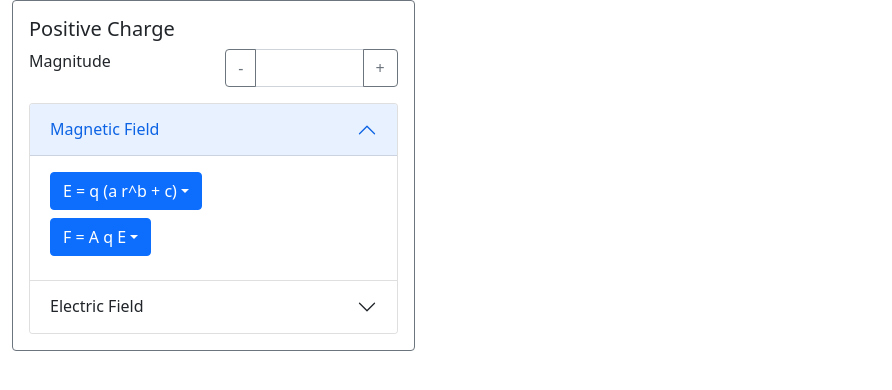
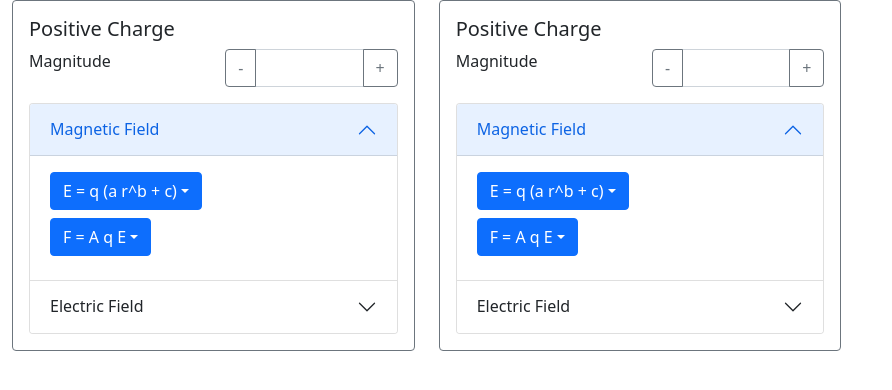
Before and after one commit to Novel-Observations-in-Mixed-Reality/web-app-react, a React (Create React App) app: page / in a window 1280 px wide. Shown: the top 390 px of the page, without its empty margins (0-892 px from the left). Built offline with nearby package versions, Linux system fonts and the light colour scheme.

Commit message:
Equation droplist working across cards and fields

```diff
--- a/src/components/App.js
+++ b/src/components/App.js
@@ -4,10 +4,10 @@ import FieldCard from './FieldCard';
 import { Container, Row, Col } from 'react-bootstrap';
 
 const data = [
-  { "fName": "Magnetic", "currGenEq": 0, "genVal1": 1, "genVal2": 0, "genVal3": 0, "genVal4": 0, "reactVal1": 0 },
-  { "fName": "Electric", "currGenEq": 1, "genVal1": 0, "genVal2": 0, "genVal3": 0, "genVal4": 0, "reactVal1": 0 },
-  //{ "fieldName": "Mlectric", "currGenEq": 0, "genVal1": 0, "genVal2": 0, "genVal3": 0, "genVal4": 0, "reactVal1": 0 },
-  // { "fieldName": "Xagnetic", "currGenEq": 0, "genVal1": 0, "genVal2": 0, "genVal3": 0, "genVal4": 0, "reactVal1": 0 },
+  { "fieldName": "Magnetic", "currGenEq": 0, "genVal1": 1, "genVal2": 0, "genVal3": 0, "genVal4": 0, "reactVal1": 0 },
+  { "fieldName": "Electric", "currGenEq": 1, "genVal1": 0, "genVal2": 0, "genVal3": 0, "genVal4": 0, "reactVal1": 0 },
+  { "fieldName": "Mlectric", "currGenEq": 0, "genVal1": 0, "genVal2": 0, "genVal3": 0, "genVal4": 0, "reactVal1": 0 },
+  { "fieldName": "Xagnetic", "currGenEq": 0, "genVal1": 0, "genVal2": 0, "genVal3": 0, "genVal4": 0, "reactVal1": 0 },
 
 ];
 
@@ -22,9 +22,9 @@ function App({ initialData }) {
 
           <Col md={6} lg={4}>
             <FieldCard initData={data} cardNumber={1}/>
-          {/* </Col>
+          </Col>
           <Col md={6} lg={4}>
-            <FieldCard initData={data} cardNumber={2}/> */}
+            <FieldCard initData={data} cardNumber={2}/>
           {/* </Col>
           <Col md={6} lg={4}>
             <FieldCard />
--- a/src/components/FieldCard.js
+++ b/src/components/FieldCard.js
@@ -6,8 +6,8 @@ import testData from '../data/testData.json';
 
 const eqs = ['q (a r^b + c)', 'a q log_b(cr + d)', 'a q v'];
 const data = [
-  { "fName": "Magnetic", "currGenEq": 0, "genVal1": 1, "genVal2": 0, "genVal3": 0, "genVal4": 0, "reactVal1": 0 },
-  { "fName": "Electric", "currGenEq": 1, "genVal1": 0, "genVal2": 0, "genVal3": 0, "genVal4": 0, "reactVal1": 0 },
+  { "fieldName": "Magnetic", "currGenEq": 0, "genVal1": 1, "genVal2": 0, "genVal3": 0, "genVal4": 0, "reactVal1": 0 },
+  { "fieldName": "Electric", "currGenEq": 1, "genVal1": 0, "genVal2": 0, "genVal3": 0, "genVal4": 0, "reactVal1": 0 },
   //{ "fieldName": "Mlectric", "currGenEq": 0, "genVal1": 0, "genVal2": 0, "genVal3": 0, "genVal4": 0, "reactVal1": 0 },
   // { "fieldName": "Xagnetic", "currGenEq": 0, "genVal1": 0, "genVal2": 0, "genVal3": 0, "genVal4": 0, "reactVal1": 0 },
 
@@ -16,28 +16,44 @@ const data = [
 export default function FieldCard({ initData, cardNumber }) {
 
 
-  const [fieldData, updateFD] = useState(initData);
+  const [fieldData, updateFD] = useState(data);
+
+  const [index, updateIndex] = useState(0);
   // console.log(initData);
-  // console.log(fieldData)
+  console.log(fieldData)
+
   //console.log(testData)
-  const [genEq, setGenEq] = useState(eqs[0]);
 
   const handleEq = (value) => {
-    setGenEq('E = ' + value);
+    let temp = data.slice();
+    temp[index].currGenEq = eqs.indexOf(value);
+    updateFD(temp);
   };
+
+  const handleToggle = (event) => {
+    console.log(event.target.dataset.index)
+    console.log(fieldData)
+    updateIndex(event.target.dataset.index);
+  };
+
 
   //console.log(cardNumber);
 
   let fieldAccordions = fieldData.map((field) => {
 
-    let index = fieldData.findIndex(obj => obj.fName === field.fName);
-    console.log(index);
-    console.log(field)
+    let index = fieldData.findIndex(obj => obj.fieldName === field.fieldName);
+    // console.log(index);
+    // console.log(field)
     return (
       <Accordion.Item eventKey={index.toString()}>
-        <Accordion.Header>{field.fName + ' Field'}</Accordion.Header>
+        {/* <Accordion.Header bsPrefix='' index={index} onClick={(event) => console.log(event.target)}>
+          {field.fieldName + ' Field'}
+        </Accordion.Header> */}
+        <Accordion.Button data-index={index} onClick={handleToggle}>
+          <h6 className='mb-0'>{field.fieldName + ' Field'}</h6>
+        </Accordion.Button>
         <Accordion.Body>
-          <DropdownButton className="mb-2 gen-dd" title={'E = ' + genEq} onSelect={handleEq}>
+          <DropdownButton className="mb-2 gen-dd" title={'E = ' + eqs[field.currGenEq]} onSelect={handleEq}>
             <Dropdown.Item eventKey={eqs[0]}>{'E = ' + eqs[0]}</Dropdown.Item>
             <Dropdown.Item eventKey={eqs[1]}>{'E = ' + eqs[1]}</Dropdown.Item>
             <Dropdown.Item eventKey={eqs[2]}>{'E = ' + eqs[2]}</Dropdown.Item>
```
